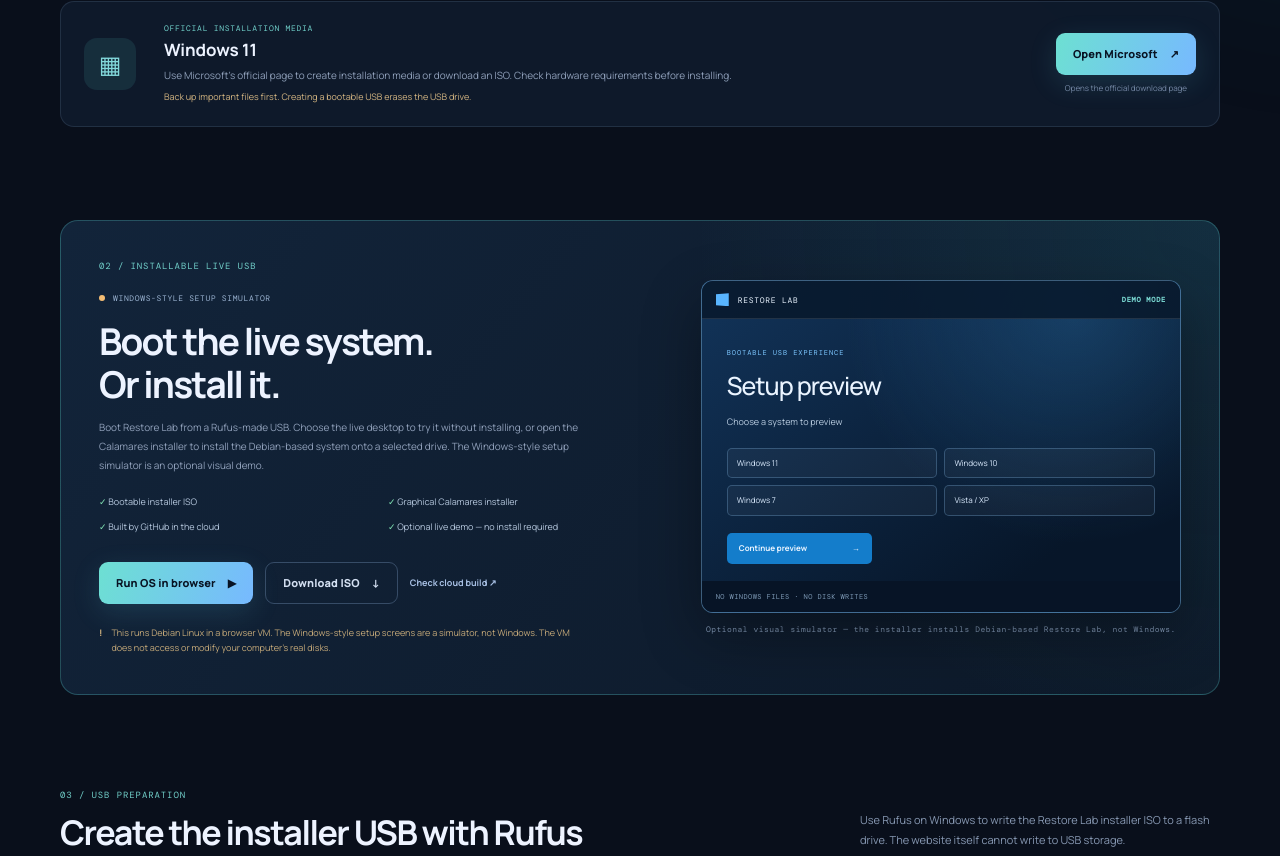
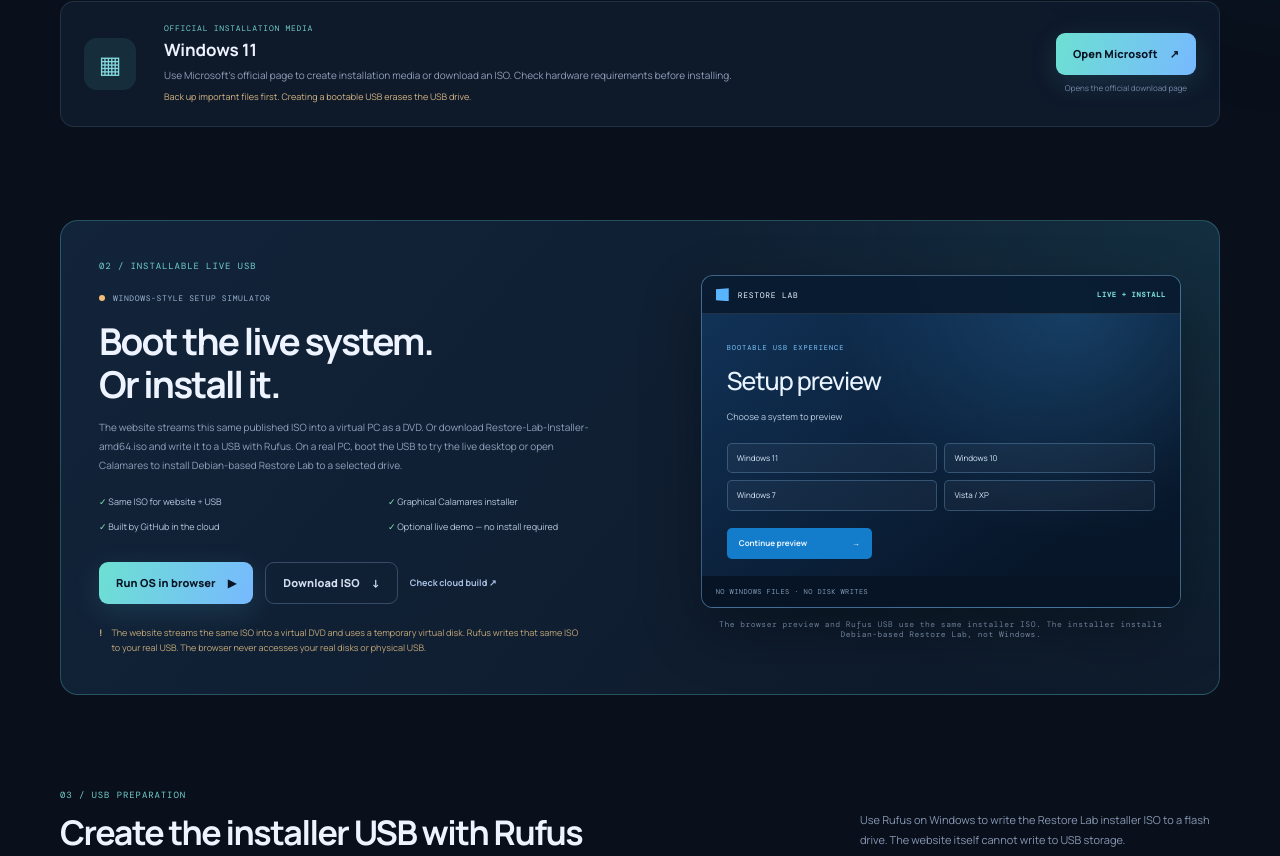
Before and after one commit to sd201826/Computer, a plain HTML site: page index.html in a window 1280 px wide. Shown: the part 1079-1935 px from the top of the page. Drawn offline with nearby package versions, Linux system fonts and the light colour scheme.

Commit message:
Make website and Rufus use the same Restore Lab installer ISO

```diff
--- a/index.html
+++ b/index.html
@@ -35,7 +35,7 @@
       <div class="hero-copy">
         <div class="eyebrow"><span class="pulse-dot"></span> PC RECOVERY WORKSPACE <span class="eyebrow-line"></span> v1.0</div>
         <h1>Give your old PC<br><span class="gradient-text">another start.</span></h1>
-        <p class="hero-lead">Boot the Debian-based Restore Lab installer from a Rufus-made USB. Try it live or install Restore Lab to a selected drive. The Windows-style screens are an optional demo — not Microsoft Windows.</p>
+        <p class="hero-lead">Run the same Debian-based Restore Lab installer in the website's virtual PC, or download that exact ISO and use Rufus to boot your real PC from USB. The Windows-style screens are an optional demo — not Microsoft Windows.</p>
         <div class="hero-actions">
           <a class="button button-primary" href="run.html">Run OS in browser <span aria-hidden="true">→</span></a>
           <a class="button button-quiet" href="#systems">Explore Windows versions</a>
@@ -134,9 +134,9 @@
           <div class="section-kicker">02 / INSTALLABLE LIVE USB</div>
           <div class="demo-label"><span></span> WINDOWS-STYLE SETUP SIMULATOR</div>
           <h2>Boot the live system.<br>Or install it.</h2>
-          <p>Boot Restore Lab from a Rufus-made USB. Choose the live desktop to try it without installing, or open the Calamares installer to install the Debian-based system onto a selected drive. The Windows-style setup simulator is an optional visual demo.</p>
+          <p>The website streams this same published ISO into a virtual PC as a DVD. Or download Restore-Lab-Installer-amd64.iso and write it to a USB with Rufus. On a real PC, boot the USB to try the live desktop or open Calamares to install Debian-based Restore Lab to a selected drive.</p>
           <div class="live-feature-list">
-            <span>✓ Bootable installer ISO</span><span>✓ Graphical Calamares installer</span>
+            <span>✓ Same ISO for website + USB</span><span>✓ Graphical Calamares installer</span>
             <span>✓ Built by GitHub in the cloud</span><span>✓ Optional live demo — no install required</span>
           </div>
           <div class="simulator-actions">
@@ -144,11 +144,11 @@
             <a class="button button-outline" href="https://github.com/sd201826/Computer/releases/tag/restore-lab-live-latest" target="_blank" rel="noopener">Download ISO <span aria-hidden="true">↓</span></a>
             <a class="text-link" href="https://github.com/sd201826/Computer/actions/workflows/build-live-os.yml" target="_blank" rel="noopener">Check cloud build ↗</a>
           </div>
-          <div class="simulator-warning"><span>!</span> This runs Debian Linux in a browser VM. The Windows-style setup screens are a simulator, not Windows. The VM does not access or modify your computer’s real disks.</div>
+          <div class="simulator-warning"><span>!</span> The website streams the same ISO into a virtual DVD and uses a temporary virtual disk. Rufus writes that same ISO to your real USB. The browser never accesses your real disks or physical USB.</div>
         </div>
         <div class="live-os-preview">
           <div class="setup-preview-screen">
-            <div class="setup-preview-header"><span class="setup-preview-mark"></span><span>RESTORE LAB</span><b>DEMO MODE</b></div>
+            <div class="setup-preview-header"><span class="setup-preview-mark"></span><span>RESTORE LAB</span><b>LIVE + INSTALL</b></div>
             <div class="setup-preview-body">
               <small>BOOTABLE USB EXPERIENCE</small>
               <strong>Setup preview</strong>
@@ -158,7 +158,7 @@
             </div>
             <div class="setup-preview-footer">NO WINDOWS FILES · NO DISK WRITES</div>
           </div>
-          <div class="theme-note">Optional visual simulator — the installer installs Debian-based Restore Lab, not Windows.</div>
+          <div class="theme-note">The browser preview and Rufus USB use the same installer ISO. The installer installs Debian-based Restore Lab, not Windows.</div>
         </div>
       </div>
     </section>
```
